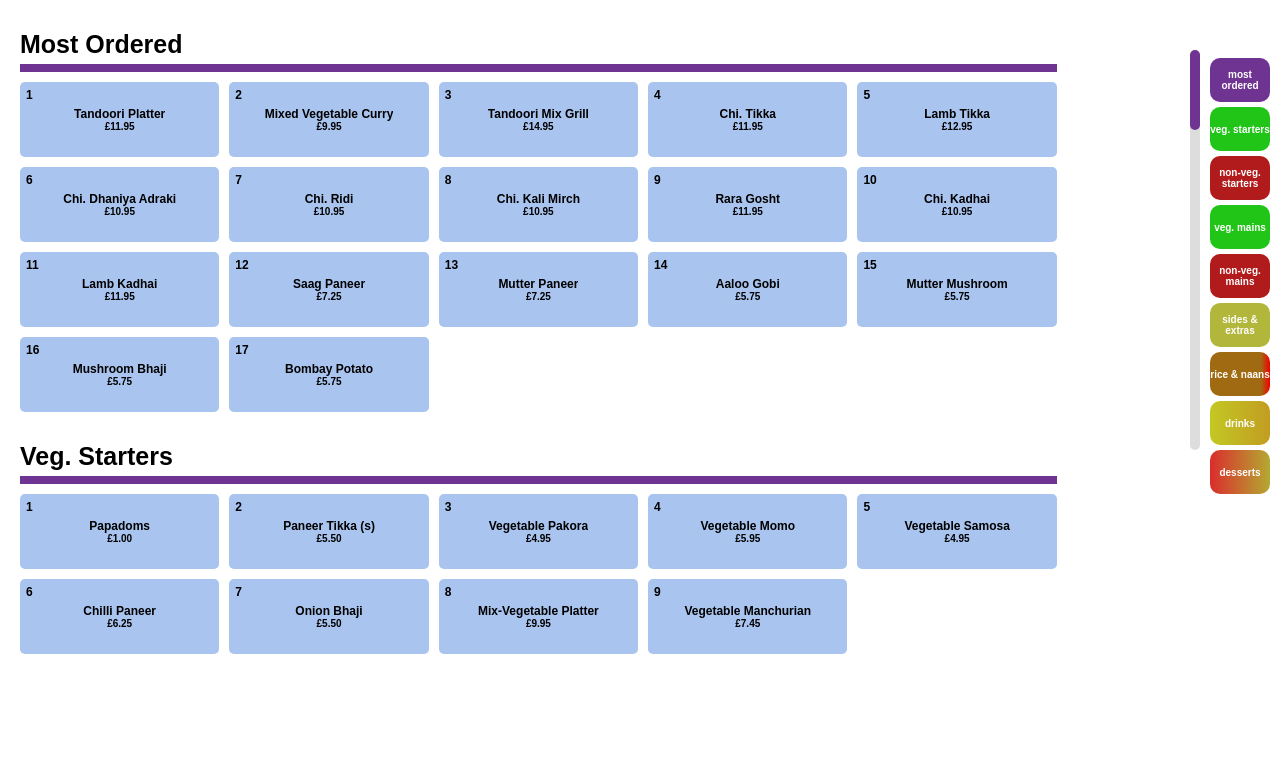
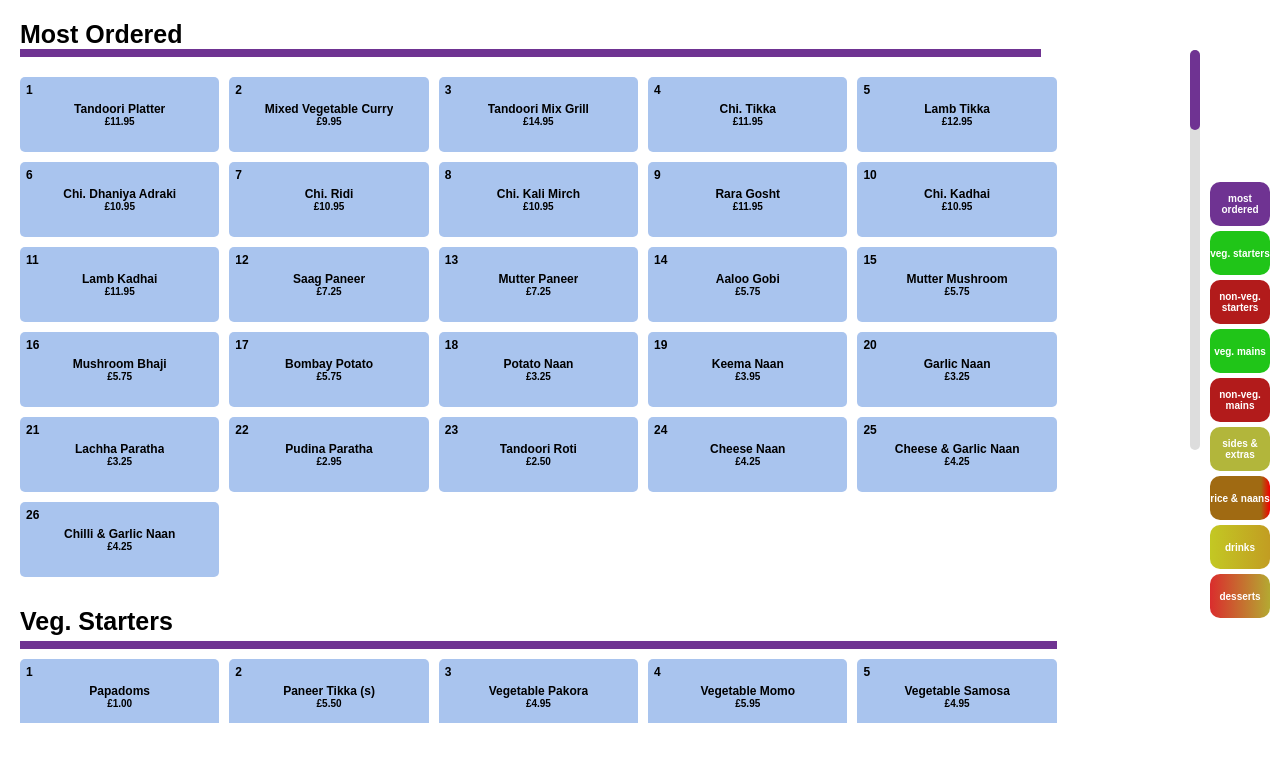
Before and after one commit to dniure/sunkoshi-system, a React (Create React App) app in the folder desktop-app/: page /Menu in a window 1280 px wide. Shown: the top 762 px of the page. Built offline with nearby package versions, Linux system fonts and the light colour scheme; a web font is replaced by a local one.

Commit message:
working version of the menu

```diff
--- a/desktop-app/src/components/Menu.js
+++ b/desktop-app/src/components/Menu.js
@@ -4,15 +4,13 @@ import '../css/menu.css';
 import MenuItems from '../data/MenuItems';
 
 const Menu = () => {
-
     const categoryRefs = useRef([]);
-    const menuGridRef = useRef(null); // Reference for the menu-grid
+    const menuGridRef = useRef(null);
     const scrollerRef = useRef(null);
 
     const [scrollPosition, setScrollPosition] = useState(0);
-    const [isDragging, setIsDragging] = useState(false); // Track dragging state
+    const [isDragging, setIsDragging] = useState(false);
 
-    // Define categories and categorized items
     const category_data = [
         { name: 'most ordered', color: '#6F3392' },
         { name: 'veg. starters', color: '#20C518' },
@@ -25,121 +23,6 @@ const Menu = () => {
         { name: 'desserts', color: 'linear-gradient(to right, #DA2D2D, #B4A932 100%)' },
     ];
 
-    // Handle mouse movement for dragging
-    const handleMouseMove = (e) => {
-        if (isDragging) {
-            const scrollableHeight = menuGridRef.current.scrollHeight - menuGridRef.current.clientHeight;
-
-            const scrollerHeight = e.currentTarget.clientHeight;
-            let handlePosition = e.clientY - e.currentTarget.getBoundingClientRect().top;
-
-            // Ensure the handle position is within the scroller's boundaries
-            handlePosition = Math.max(0, Math.min(handlePosition, scrollerHeight - document.querySelector('.scroller-handle').clientHeight));
-
-            // Calculate the new scroll position in the menu grid based on the scroller handle's full range
-            const handleMaxPos = scrollerHeight - document.querySelector('.scroller-handle').clientHeight;
-            const newScrollPos = (handlePosition / handleMaxPos) * scrollableHeight;
-
-            if (newScrollPos >= 0 && newScrollPos <= scrollableHeight) {
-                menuGridRef.current.scrollTop = newScrollPos;
-                setScrollPosition(handlePosition); // Update the handle's position visually
-            }
-        }
-    };
-
-    // Event handler to start dragging
-    const handleMouseDown = () => {
-        setIsDragging(true);
-    };
-
-    // Event handler to stop dragging
-    const handleMouseUp = () => {
-        setIsDragging(false);
-    };
-
-    useEffect(() => {
-        const handleScroll = () => {
-            const scrollableHeight = menuGridRef.current.scrollHeight - menuGridRef.current.clientHeight;
-            const scrollerHeight = scrollerRef.current.clientHeight;
-            const handleMaxPos = scrollerHeight - document.querySelector('.scroller-handle').clientHeight;
-
-            // Calculate the handle's position based on the menu scroll
-            const newHandlePosition = (menuGridRef.current.scrollTop / scrollableHeight) * handleMaxPos;
-
-            setScrollPosition(newHandlePosition);
-        };
-
-        const menuGrid = menuGridRef.current;
-        if (menuGrid) {
-            menuGrid.addEventListener('scroll', handleScroll);
-        }
-
-        return () => {
-            if (menuGrid) {
-                menuGrid.removeEventListener('scroll', handleScroll);
-            }
-        };
-    }, []);
-
-    useEffect(() => {
-        const handleGlobalMouseUp = () => {
-            setIsDragging(false);
-        };
-
-        // Add event listener to the entire window to listen for mouseup
-        window.addEventListener('mouseup', handleGlobalMouseUp);
-
-        // Cleanup the event listener when the component is unmounted
-        return () => {
-            window.removeEventListener('mouseup', handleGlobalMouseUp);
-        };
-    }, []);
-
-    useEffect(() => {
-        const handleMouseMove = (e) => {
-            if (isDragging) {
-                const scrollableHeight = menuGridRef.current.scrollHeight - menuGridRef.current.clientHeight;
-                const scrollerHeight = scrollerRef.current.clientHeight;
-                let handlePosition = e.clientY - scrollerRef.current.getBoundingClientRect().top;
-
-                // Ensure the handle position is within the scroller's boundaries
-                handlePosition = Math.max(0, Math.min(handlePosition, scrollerHeight - document.querySelector('.scroller-handle').clientHeight));
-
-                // Calculate the new scroll position in the menu grid based on the scroller handle's position
-                const handleMaxPos = scrollerHeight - document.querySelector('.scroller-handle').clientHeight;
-                const newScrollPos = (handlePosition / handleMaxPos) * scrollableHeight;
-
-                if (newScrollPos >= 0 && newScrollPos <= scrollableHeight) {
-                    menuGridRef.current.scrollTop = newScrollPos;
-                    setScrollPosition(handlePosition); // Update the handle's position visually
-                }
-            }
-        };
-
-        const handleMouseUp = () => {
-            setIsDragging(false);
-        };
-
-        // Add global mousemove and mouseup listeners when dragging starts
-        if (isDragging) {
-            window.addEventListener('mousemove', handleMouseMove);
-            window.addEventListener('mouseup', handleMouseUp);
-        } else {
-            // Remove listeners when dragging stops
-            window.removeEventListener('mousemove', handleMouseMove);
-            window.removeEventListener('mouseup', handleMouseUp);
-        }
-
-        return () => {
-            // Clean up in case the component unmounts while dragging
-            window.removeEventListener('mousemove', handleMouseMove);
-            window.removeEventListener('mouseup', handleMouseUp);
-        };
-    }, [isDragging]);
-
-
-    ///////////////////////////////////////
-    // CATEGORY & HEADING
     const categorizedItems = {
         'most ordered': MenuItems.mostOrdered,
         'veg. starters': MenuItems.starters.veg,
@@ -164,12 +47,95 @@ const Menu = () => {
         'desserts': MenuItems.desserts,
     };
 
-    const jumpToCategory = (index) => {
-        const categoryRef = categoryRefs.current[index];
-        if (categoryRef) {
-            categoryRef.scrollIntoView({ behavior: 'smooth', block: 'start' });
+    const handleScroll = () => {
+        const scrollableHeight = menuGridRef.current.scrollHeight - menuGridRef.current.clientHeight;
+        const scrollerHeight = scrollerRef.current.clientHeight;
+        const handleMaxPos = scrollerHeight - document.querySelector('.scroller-handle').clientHeight;
+        setScrollPosition((menuGridRef.current.scrollTop / scrollableHeight) * handleMaxPos);
+    };
+
+    const handleMouseMove = (e) => {
+        if (!isDragging) return;
+        const scrollableHeight = menuGridRef.current.scrollHeight - menuGridRef.current.clientHeight;
+        const scrollerHeight = scrollerRef.current.clientHeight;
+        let handlePosition = Math.max(0, Math.min(e.clientY - scrollerRef.current.getBoundingClientRect().top, scrollerHeight - document.querySelector('.scroller-handle').clientHeight));
+        menuGridRef.current.scrollTop = (handlePosition / (scrollerHeight - document.querySelector('.scroller-handle').clientHeight)) * scrollableHeight;
+        setScrollPosition(handlePosition);
+    };
+
+    useEffect(() => {
+        const menuGrid = menuGridRef.current;
+        if (menuGrid) {
+        menuGrid.addEventListener('scroll', handleScroll);
+        }
+
+        return () => {
+        if (menuGrid) {
+            menuGrid.removeEventListener('scroll', handleScroll);
         }
         };
+    }, []);
+
+    useEffect(() => {
+        if (isDragging) {
+        window.addEventListener('mousemove', handleMouseMove);
+        window.addEventListener('mouseup', () => setIsDragging(false));
+        } else {
+        window.removeEventListener('mousemove', handleMouseMove);
+        }
+
+        return () => {
+        // Clean up listeners only if elements still exist
+        if (isDragging) {
+            window.removeEventListener('mousemove', handleMouseMove);
+            window.removeEventListener('mouseup', () => setIsDragging(false));
+        }
+        };
+    }, [isDragging]);
+
+    const [activeCategory, setActiveCategory] = useState(category_data[0].name);
+
+    useEffect(() => {
+        const handleScroll = () => {
+
+            const THRESHOLD = 8.8;
+
+            let currentCategory = activeCategory; // Initialize current category
+            for (let i = 0; i < categoryRefs.current.length; i++) {
+                const categoryRef = categoryRefs.current[i];
+                if (categoryRef) {
+                    const { top, bottom } = categoryRef.getBoundingClientRect();
+                    const categoryHeight = categoryRef.clientHeight;
+
+                    console.log("category height: ", categoryHeight)
+                    // Check if the bottom of the category is above the threshold
+                    if (bottom < window.innerHeight - (categoryHeight * THRESHOLD)) {
+                        // Update to the current category only if it's completely scrolled out of view
+                        currentCategory = category_data[i].name; // Update to the current category
+                    } else if (top >= window.innerHeight) {
+                        // If the top of the category is below the viewport, exit loop
+                        break;
+                    }
+                }
+            }
+
+            // Update the active category state only if it has changed
+            if (currentCategory !== activeCategory) {
+                setActiveCategory(currentCategory);
+            }
+        };
+
+        const menuGrid = menuGridRef.current;
+        if (menuGrid) {
+            menuGrid.addEventListener('scroll', handleScroll);
+        }
+
+        return () => {
+            if (menuGrid) {
+                menuGrid.removeEventListener('scroll', handleScroll);
+            }
+        };
+    }, [activeCategory]);
 
     const capitalizeFirstLetter = (str) => {
         return str
@@ -178,44 +144,51 @@ const Menu = () => {
             .join(' ');
     };
 
-
   return (
     <div className="menu-container unselectable">
+        <div className="main-heading">
+            <span className="heading">{capitalizeFirstLetter(activeCategory)}</span>
+            <div className="separator"></div>
+        </div>
 
-            {/* Category List */}
       <div className="categories">
         {category_data.map((category, index) => (
-                    <div
-                        key={category.name}
+          <div  key={category.name}
                 className="category-item"
                 style={{ background: category.color }}
-                        onClick={() => jumpToCategory(index)}
+                onClick={() => {
+                    const categoryRef = categoryRefs.current[index];
+                    if (categoryRef) {
+                        categoryRef.scrollIntoView({ behavior: 'auto', block: 'start' }); // Scroll to the category
+                        if (index !== 0) {
+                            menuGridRef.current.scrollTop += 60; // Adjust scroll position by 20 pixels
+                        }
+                    }
+                }}
             >
             {category.name}
           </div>
         ))}
       </div>
 
-            {/* Menu Grid with Category Sections */}
     <div className="menu-grid" ref={menuGridRef}>
-                {category_data.map((category, categoryIndex) => {
-                    const items = categorizedItems[category.name];
-
-                    return (
+        {category_data.map((category, categoryIndex) => (
             <React.Fragment key={categoryIndex}>
-                            {/* Conditionally render the Scroller Header */}
-                            {categoryIndex >= 0 && ( // Check if it's not the first category
-                                <div
-                                    ref={el => (categoryRefs.current[categoryIndex] = el)} // Set ref on the separator element
+                {/* SCROLLING HEADER */}
+                <div ref={el => (categoryRefs.current[categoryIndex] = el)}
                     data-category={category.name}
                     style={{ gridColumn: 'span 5' }}
                 >
+                    {/* Show heading only if it's not the first category */}
+                    {categoryIndex !== 0 && (
+                        <>
                             <span className="heading scroller">{capitalizeFirstLetter(category.name)}</span>
-                                    <div className="separator scroller"></div> {/* Ref is here */}
+                            <div className="separator scroller"></div>
+                        </>
+                    )}
                 </div>
-                            )}
 
-                            {items.map((item, index) => (
+                {categorizedItems[category.name].map((item, index) => (
                     <div key={index} className="menu-item">
                         <div className="item-number">{index + 1}</div>
                         <div className="nameAndPrice">
@@ -225,24 +198,15 @@ const Menu = () => {
                     </div>
                 ))}
             </React.Fragment>
-                    );
-                })}
+        ))}
     </div>
 
-            {/* Custom Scroller */}
-            <div
-                className="custom-scroller"
-                ref={scrollerRef}  // Add this line
-                onMouseMove={handleMouseMove}
-            >
-                <div
-                    className="scroller-handle"
-                    style={{ top: `${scrollPosition}px` }}
-                    onMouseDown={handleMouseDown}
-                ></div>
+
+      <div className="custom-scroller" ref={scrollerRef}>
+        <div className="scroller-handle" style={{ top: `${scrollPosition}px` }} onMouseDown={() => setIsDragging(true)}></div>
       </div>
-
     </div>
-    )};
+  );
+};
 
 export default Menu;
--- a/desktop-app/src/css/menu.css
+++ b/desktop-app/src/css/menu.css
@@ -15,7 +15,8 @@
     align-items: center;
     gap: 5px;
     right: 10px;
-    top: 58px;
+    top: 50%;  /* Position at the vertical center of the container */
+    transform: translateY(-50%);  /* Offset by 50% of its own height to center it exactly */
 }
 
 .category-item {
@@ -34,6 +35,10 @@
     font-weight: bold;
 }
 
+.main-heading {
+    position: relative;
+    padding-left: 20px;
+}
 .heading {
     position: relative;
     display: flex;
@@ -42,7 +47,7 @@
     font-family: 'Anybody', sans-serif;
     font-weight: bold;
     font-size: 25px; /* Adjust font size as needed */
-    padding: 20px 0px 0px 20px;
+    padding-top: 20px;
 }
 
 .separator {
@@ -50,7 +55,6 @@
     height: 8px;
     background-color: #6F3392;
 }
-
 .heading.scroller {
     padding: 20px 0 5px 0px;
 }
--- a/desktop-app/src/data/MenuItems.js
+++ b/desktop-app/src/data/MenuItems.js
@@ -17,7 +17,15 @@ const MenuItems = {
         { name: "Mutter Mushroom", price: "£5.75", description: "(Green peas with Mushroom)." },
         { name: "Mushroom Bhaji", price: "£5.75", description: "(dry mushroom)." },
         { name: "Bombay Potato", price: "£5.75", description: "(Dry potato)." },
-
+        { name: "Potato Naan", price: "£3.25", description: "(Stuffed with spiced-potato)." },
+        { name: "Keema Naan", price: "£3.95", description: "(Stuffed with minced-lamb)." },
+        { name: "Garlic Naan", price: "£3.25", description: "" },
+        { name: "Lachha Paratha", price: "£3.25", description: "(leavened bread)." },
+        { name: "Pudina Paratha", price: "£2.95", description: "(Leavened bread topped with mint)." },
+        { name: "Tandoori Roti", price: "£2.50", description: "" },
+        { name: "Cheese Naan", price: "£4.25", description: "" },
+        { name: "Cheese & Garlic Naan", price: "£4.25", description: "" },
+        { name: "Chilli & Garlic Naan", price: "£4.25", description: "" },
     ],
 
     "starters": {
```
Lines whose indentation alone changed are shown as unchanged.
